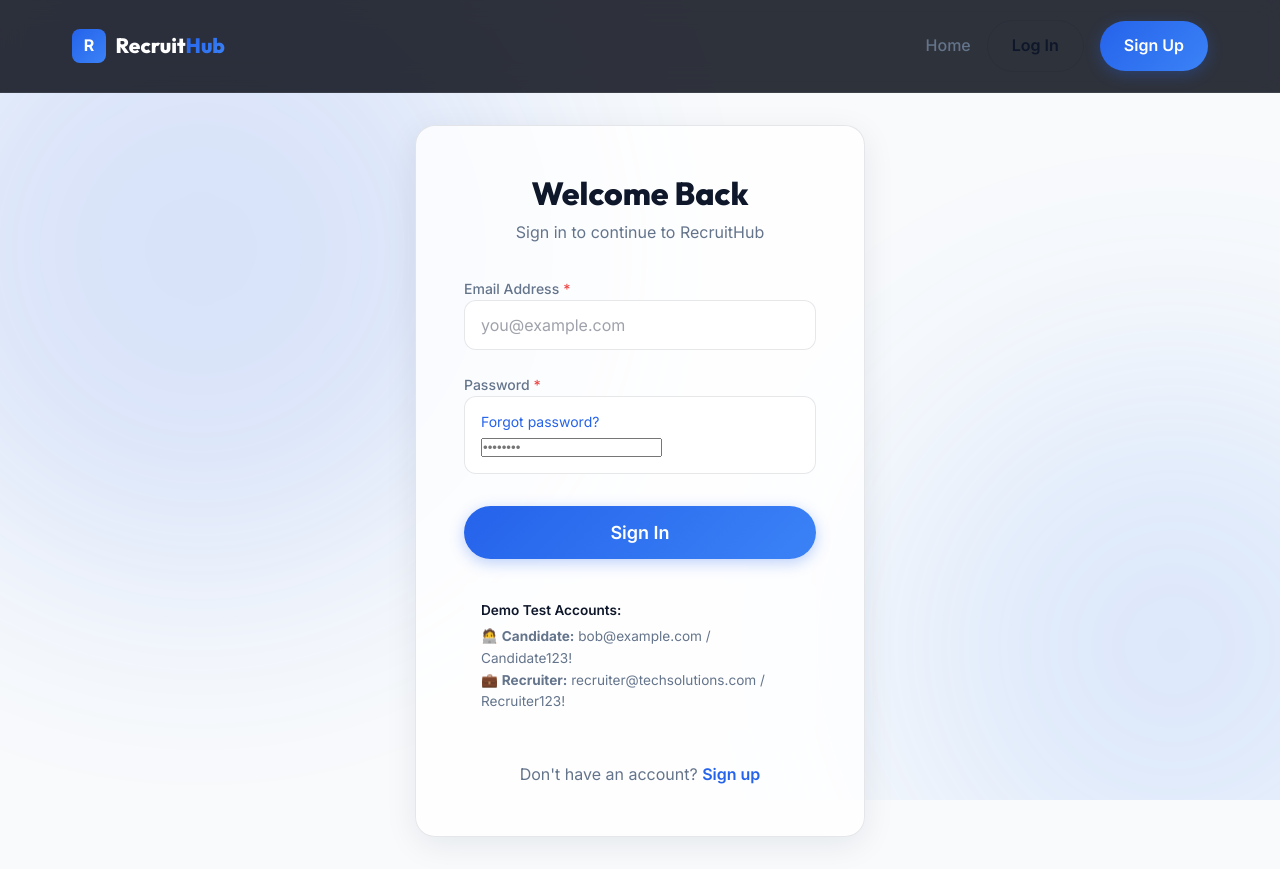
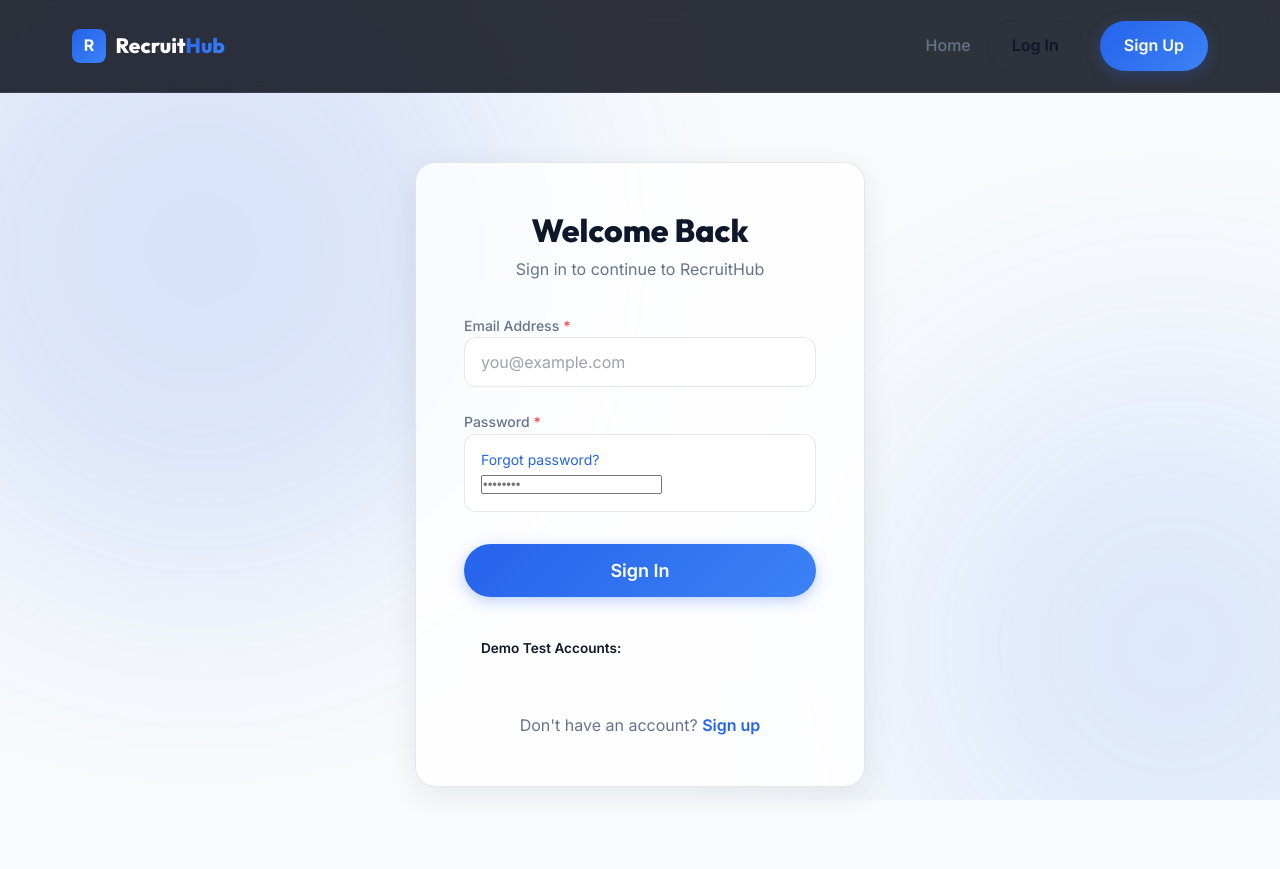
Before and after one commit to eptheekshana/RecruitmentPlatform.API, a React (Vite) app in the folder frontend/: page /login in a window 1280 px wide. Built offline with nearby package versions, Linux system fonts and the light colour scheme.

Commit message:
Removed Demo Login Details

```diff
--- a/frontend/src/pages/Login.jsx
+++ b/frontend/src/pages/Login.jsx
@@ -181,8 +181,6 @@ const Login = () => {
 
         <div style={{ marginTop: '1.5rem', padding: '1rem', borderRadius: '8px', background: 'rgba(255,255,255,0.03)', border: '1px solid rgba(255,255,255,0.08)', fontSize: '0.85rem', color: 'var(--text-secondary)' }}>
           <p style={{ fontWeight: 600, color: 'var(--text-primary)', marginBottom: '0.25rem' }}>Demo Test Accounts:</p>
-          <p>🧑‍💻 <strong>Candidate:</strong> bob@example.com / Candidate123!</p>
-          <p>💼 <strong>Recruiter:</strong> recruiter@techsolutions.com / Recruiter123!</p>
         </div>
 
         <p className="text-center mt-8" style={{ color: 'var(--text-secondary)' }}>
```
